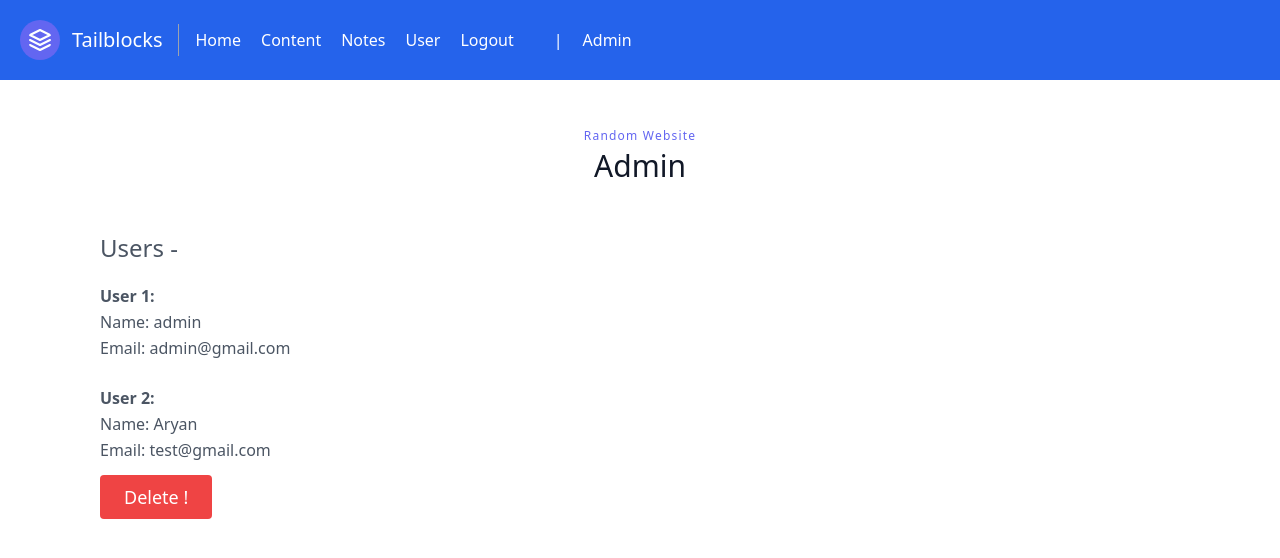
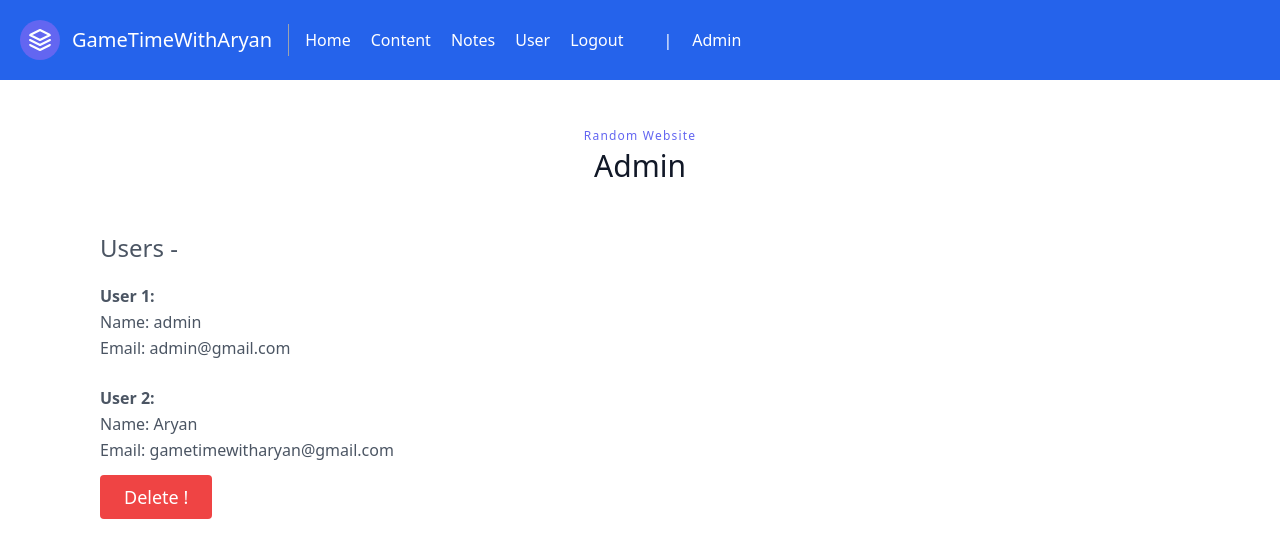
Before and after one commit to GameTimeWithAryan/Flask-Random-Website, a Flask app: page /admin in a window 1280 px wide. Shown: the top 558 px of the page. Run offline with Flask 2, Linux system fonts and the light colour scheme; a user stored in the database is signed in; data comes from the database, SQL or seed files in the repository.

Commit message:
Changes to be committed: 	modified:   app.py 	renamed:    users.sqlite3 -> instance/users.sqlite3 	new file:   package.json 	modified:   templates/base.html
Trying to host on cyclic.sh

```diff
--- a/app.py
+++ b/app.py
@@ -1,7 +1,6 @@
 from flask import Flask, render_template, redirect, url_for, flash, session, request
 from flask_sqlalchemy import SQLAlchemy
 from datetime import date
-
 
 app = Flask(__name__)
 app.secret_key = "Secret Key"
@@ -202,5 +201,6 @@ def deleteNotes():
 
 
 if __name__ == '__main__':
-    db.create_all()
+    with app.app_context():
+        db.create_all()
     app.run(debug=True)
--- a/templates/base.html
+++ b/templates/base.html
@@ -16,7 +16,7 @@
                  viewBox="0 0 24 24">
                 <path d="M12 2L2 7l10 5 10-5-10-5zM2 17l10 5 10-5M2 12l10 5 10-5"></path>
             </svg>
-            <span class="ml-3 text-xl">Tailblocks</span>
+            <span class="ml-3 text-xl">GameTimeWithAryan</span>
         </a>
         <nav class="md:mr-auto md:ml-4 md:py-1 md:pl-4 md:border-l md:border-gray-400	flex flex-wrap items-center text-base justify-center">
             <a class="mr-5 hover:text-gray-900" href="/">Home</a>
@@ -33,7 +33,7 @@
             <a class="mr-5 hover:text-gray-900" href="/logout">Logout</a>
             {% endif %}
 
-	    {% if session["name"] == "admin" and session["email"] == "admin@gmail.com" %}
+            {% if session["name"] == "admin" and session["email"] == "admin@gmail.com" %}
             <a class="mr-5 hover:text-gray-900"></a>
             <a class="mr-5 hover:text-gray-900">|</a>
             <a class="mr-5 hover:text-gray-900" href="/admin">Admin</a>
@@ -87,6 +87,7 @@
             event.preventDefault()
         }
     })
+
 </script>
 
 </body>
```
Also changed, not shown: package.json (added, +20 -0 lines), instance/users.sqlite3 (added), users.sqlite3 (deleted).
